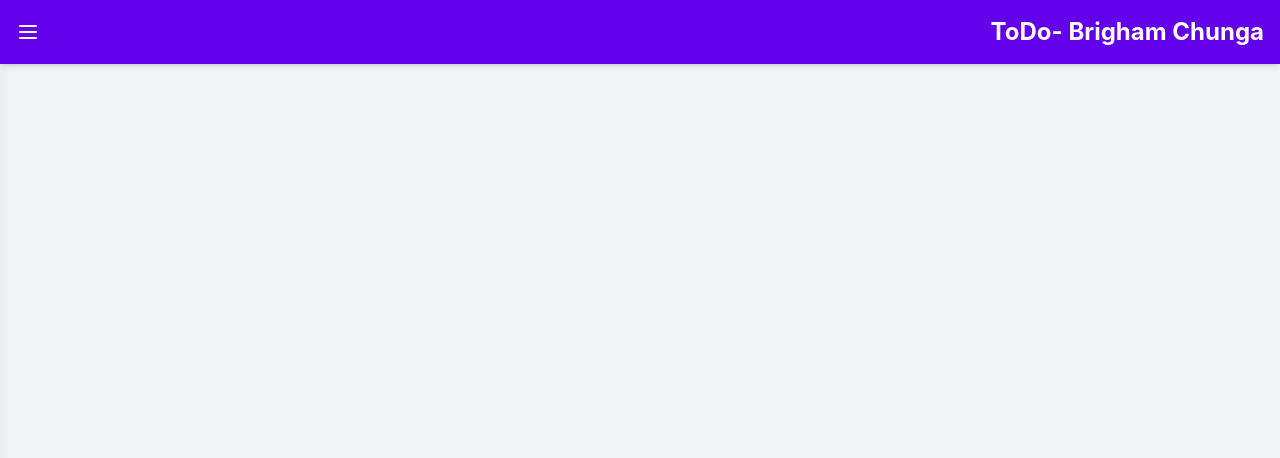
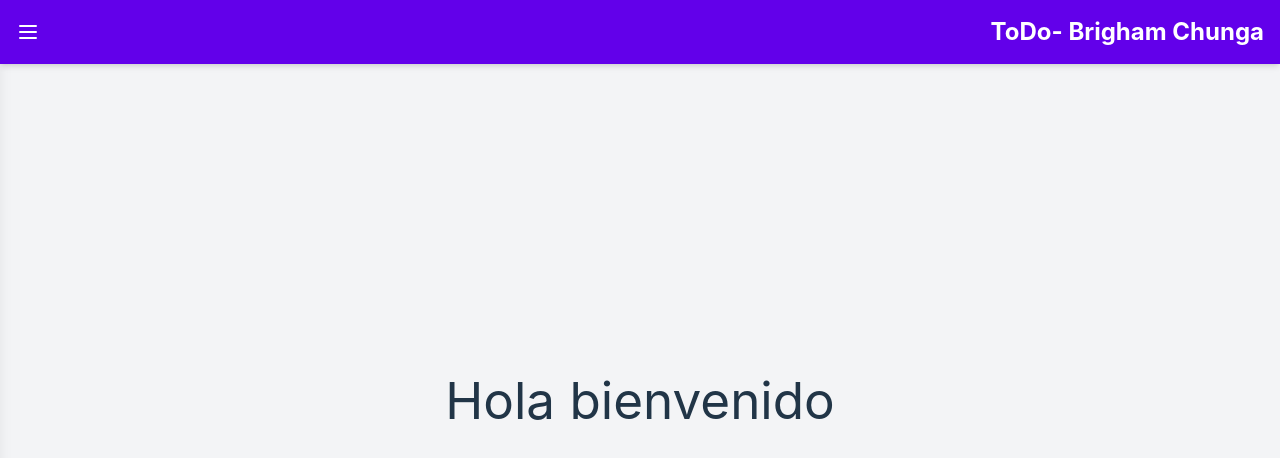
Before and after one commit to BrighamBuho/ToDo, a React (Vite) app: page / in a window 1280 px wide. Shown: the top 458 px of the page. Built offline with nearby package versions, Linux system fonts and the light colour scheme.

Commit message:
centralizando componentes

```diff
--- a/src/components/layout/MainLayout.tsx
+++ b/src/components/layout/MainLayout.tsx
@@ -68,7 +68,11 @@ const MainLayout: React.FC = () => {
       )}
 
   <main>
+  <div className="min-w-screen min-h-screen  bg-red flex flex-col items-center justify-center ">
+
+  {/* Ahora ocupa todo el ancho */}
     <Outlet />
+  </div>
   </main>
 
 
--- a/src/components/screens/NotFoundScreen.tsx
+++ b/src/components/screens/NotFoundScreen.tsx
@@ -3,8 +3,7 @@ import { Link } from "react-router-dom";
 
 const NotFoundScreen: React.FC = () => {
   return (
-    <div className="min-w-screen min-h-screen  bg-red flex flex-col items-center justify-center ">
-      {/* Ahora ocupa todo el ancho */}
+
       <div className="text-center">
         <h1 className="text-4xl font-bold mb-4">404 - Page Not Found</h1>
         <p className="text-xl mb-8">Oops! The page you are looking for does not exist.</p>
@@ -15,7 +14,6 @@ const NotFoundScreen: React.FC = () => {
           Go back to Home
         </Link>
       </div>
-    </div>
   );
 };
 
```
